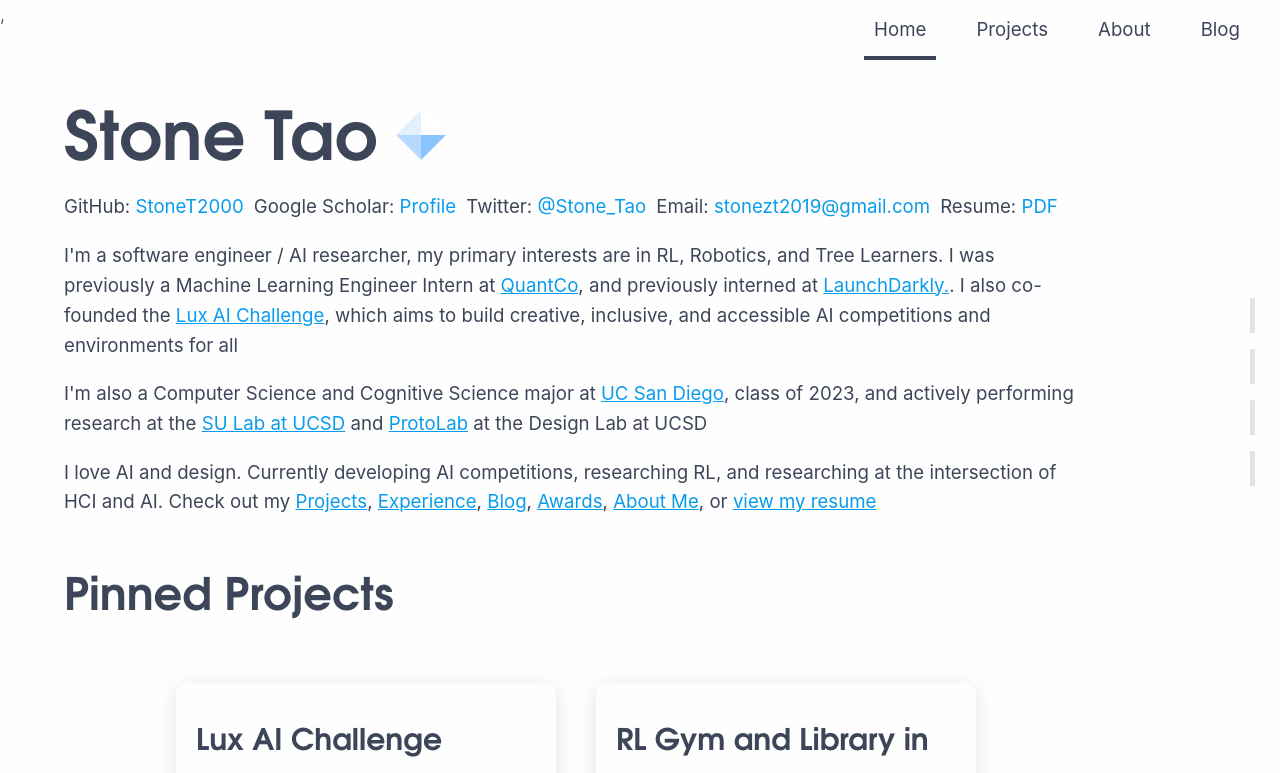
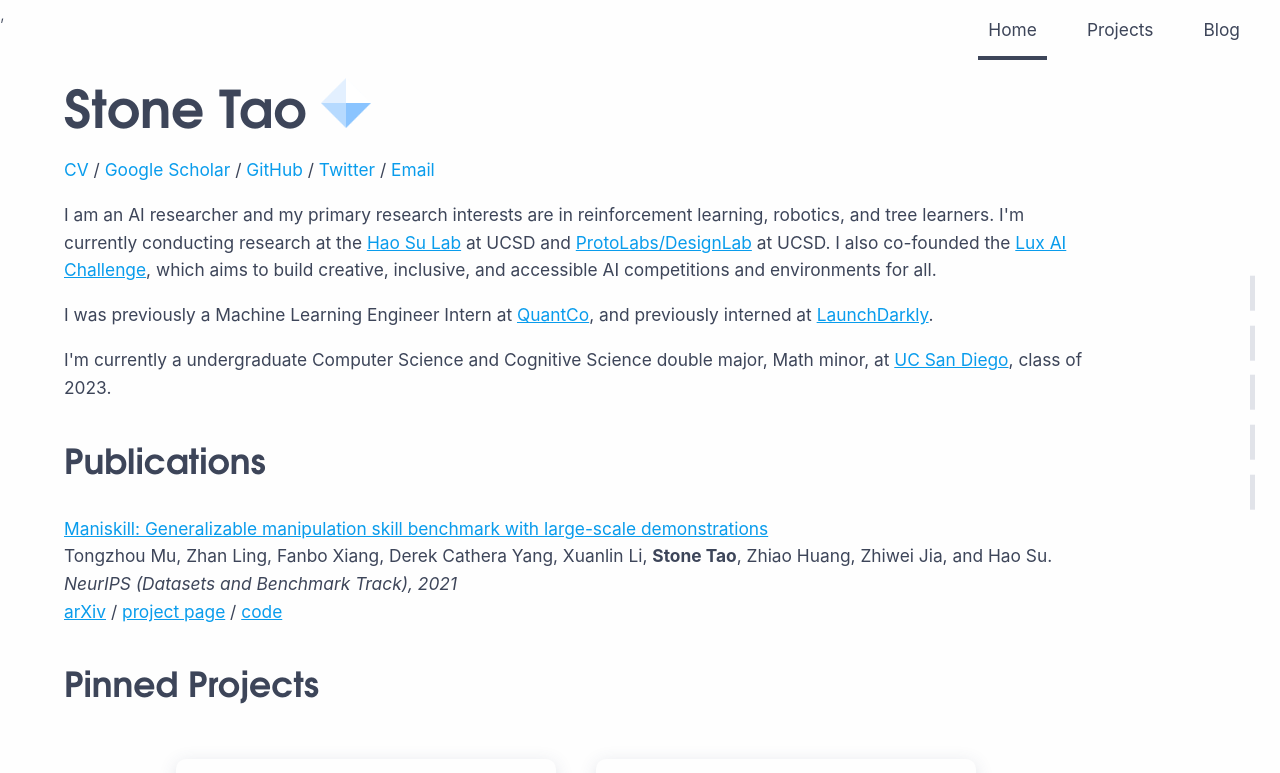
Before and after one commit to StoneT2000/StoneT2000.github.io, a React (Create React App) app: page / in a window 1280 px wide. Shown: the top 773 px of the page. Built offline with nearby package versions, Linux system fonts and the light colour scheme; what markdown-it-katex would draw is missing.

Commit message:
new website

```diff
--- a/src/App.tsx
+++ b/src/App.tsx
@@ -3,7 +3,6 @@
 import './styles/base.css';
 import Home from './pages/Home';
 import Projects from './pages/Projects';
-import About from './pages/About';
 import Blog from './pages/Blog';
 import BlogPostPage from './pages/BlogPostPage';
 import ReactGA from 'react-ga';
@@ -24,7 +23,7 @@
       <Switch>
         <Route exact path="/" component={Home} />
         <Route exact path="/projects" component={Projects} />
-        <Route exact path="/about" component={About} />
+        {/* <Route exact path="/about" component={About} /> */}
         <Route exact path="/blog" component={Blog} />
         <Route
           exact
--- a/src/components/Header/index.tsx
+++ b/src/components/Header/index.tsx
@@ -27,9 +27,9 @@
         <a href="/projects" className={active === 'Projects' ? 'active' : ''}>
           <li>Projects</li>
         </a>
-        <a href="/about" className={active === 'About' ? 'active' : ''}>
+        {/* <a href="/about" className={active === 'About' ? 'active' : ''}>
           <li>About</li>
-        </a>
+        </a> */}
         <a href="/blog/" className={active === 'Blog' ? 'active' : ''}>
           <li>Blog</li>
         </a>
--- /dev/null
+++ b/src/pages/Home/awards.ts
@@ -0,0 +1,48 @@
+export const awards = [
+  {
+    title: 'UCSD CSE Alumni Advisory Board Leadership Excellence Scholarship',
+    link: null,
+    details: '<p>Awarded scholarship in 2021 and 2022 for demonstration of leadership at UCSD and outside of UCSD</p>'
+  },
+  {
+    details: `
+    <p>
+    MIT Battlecode 2021 | Finalist, 9th overall, Won the Adapative Strategy Award - Jan. 2021 |
+    <a href="https://github.com/StoneT2000/Battlecode2021/" target="blank">
+      Bot Code
+    </a>
+    | <a href="https://www.stoneztao.com/blog/posts/20210201/">Post Mortem</a>
+  </p>
+    <p>
+    MIT Battlecode 2020 | Finalist, 5th overall, top soloist - Jan. 2020 |
+    <a href="https://github.com/StoneT2000/Battlecode2020/" target="blank">
+      Bot Code
+    </a>
+    | <a href="https://stonet2000.github.io/battlecode/2020">Post Mortem</a>
+  </p>
+  <p>
+    MIT Battlecode 2019 | Finalist, 9th overall, 4th out of high school
+    teams - Jan. 2019 |
+    <a href="https://github.com/StoneT2000/BC19/" target="blank">
+      Bot Code
+    </a>
+  </p>`,
+    link: 'http://battlecode.org/',
+    title: 'MIT Battlecode (AI Competition)',
+  },
+  {
+    title: 'Halite AI Competition',
+    link: 'https://halite.io/',
+    details: `<p>Halite 3 | Placed 66th out of 4000+ students and professionals globally. Achieved admiral status by placing above Two Sigma's base bot. 5th placed high school student out of 500+ HS students. 1st place JavaScript bot. - Nov. 2018 to Jan. 2019</p>`,
+  },
+  {
+    title: 'IEEE at UCSD Quarterly Projects++',
+    link: null,
+    details: `<p>Placed 1st with my team. Collaborated on building an IoT personal farm with auto-irrigation and time series data collection, aimed at improving the user feedback on plant growth. Contributed on database work, data integration with hardware, and data visualizers</p>`,
+  },
+  {
+    title: 'USA Mathematical Talent Search',
+    link: 'https://usamts.org/',
+    details: `<p>Silver Medal - May 2018</p>`,
+  },
+]
--- a/src/pages/Home/index.css
+++ b/src/pages/Home/index.css
@@ -20,6 +20,9 @@
   width: 100%;
   justify-content: center;
 }
+.Home .publication p {
+  margin: 0;
+}
 @media only screen and (max-width: 422px) {
   .Home #logo {
     display: none;
--- a/src/pages/Home/index.tsx
+++ b/src/pages/Home/index.tsx
@@ -9,7 +9,10 @@
 import work from './work.json';
 import logo from './logo.png';
 import { ProjectsData } from '../../data/projects';
+import { awards } from './awards';
+import publication from './publications.json';
 const Home = () => {
+  const publications = publication.data;
   const projects = [
     ProjectsData['luxai'],
     ProjectsData['rl-ts'],
@@ -18,51 +21,9 @@
 
   const works = work.data;
 
-  const awards = [
-    {
-      details: `
-      <p>
-      MIT Battlecode 2021 | Finalist, 9th overall, Won the Adapative Strategy Award – Jan. 2021 |
-      <a href="https://github.com/StoneT2000/Battlecode2021/" target="blank">
-        Bot Code
-      </a>
-      | <a href="https://www.stoneztao.com/blog/posts/20210201/">Post Mortem</a>
-    </p>
-      <p>
-      MIT Battlecode 2020 | Finalist, 5th overall, top soloist – Jan. 2020 |
-      <a href="https://github.com/StoneT2000/Battlecode2020/" target="blank">
-        Bot Code
-      </a>
-      | <a href="https://stonet2000.github.io/battlecode/2020">Post Mortem</a>
-    </p>
-    <p>
-      MIT Battlecode 2019 | Finalist, 9th overall, 4th out of high school
-      teams – Jan. 2019 |
-      <a href="https://github.com/StoneT2000/BC19/" target="blank">
-        Bot Code
-      </a>
-    </p>`,
-      link: 'http://battlecode.org/',
-      title: 'MIT Battlecode (AI Competition)',
-    },
-    {
-      title: 'Halite AI Competition',
-      link: 'https://halite.io/',
-      details: `<p>Halite 3 | Placed 66th out of 4000+ students and professionals globally. Achieved admiral status by placing above Two Sigma’s base bot. 5th placed high school student out of 500+ HS students. 1st place JavaScript bot. – Nov. 2018 to Jan. 2019</p>`,
-    },
-    {
-      title: 'IEEE at UCSD Quarterly Projects++',
-      link: null,
-      details: `<p>Placed 1st with my team. Collaborated on building an IoT personal farm with auto-irrigation and time series data collection, aimed at improving the user feedback on plant growth. Contributed on database work, data integration with hardware, and data visualizers</p>`,
-    },
-    {
-      title: 'USA Mathematical Talent Search',
-      link: 'https://usamts.org/',
-      details: `<p>Silver Medal - May 2018</p>`,
-    },
-  ];
   const tabs = [
     { name: 'Home', href: 'heading' },
+    { name: 'Publications', href: 'publications-a' },
     { name: 'Projects', href: 'projects-a' },
     { name: 'Work Experience', href: 'work-a' },
     { name: 'Awards', href: 'awards-a' },
@@ -75,7 +36,7 @@
           <title>Stone Tao's Website</title>
           <meta
             name="description"
-            content="Stone Tao's personal website with projects, a blog, resume, and the about me kind of stuff"
+            content="Stone Tao's personal website with his CV, research, projects, and blog"
           />
         </Helmet>
         <div className="Home">
@@ -85,53 +46,68 @@
           </h1>
           <div id="first-links">
             <p>
-              GitHub: <a href="https://www.github.com/stonet2000">StoneT2000</a>
-            </p>
-            <p>
-            Google Scholar: <a href="https://scholar.google.com/citations?user=GAMO0EwAAAAJ&hl=en">Profile</a>
-            </p>
-            <p>
-              Twitter: <a href="https://twitter.com/Stone_Tao">@Stone_Tao</a>
-            </p>
-            <p>
-              Email:{' '}
-              <a href="mailto:stonezt2019@gmail.com ">stonezt2019@gmail.com </a>
-            </p>
-            <p>
-              Resume: <a href="files/Stone%20Tao%20-%20Resume.pdf">PDF</a>
+              <a href="files/Stone_Tao_CV.pdf">CV</a> /{' '}
+              <a href="https://scholar.google.com/citations?user=GAMO0EwAAAAJ&hl=en">
+                Google Scholar
+              </a>{' '}
+              / <a href="https://www.github.com/stonet2000">GitHub</a> /{' '}
+              <a href="https://twitter.com/Stone_Tao">Twitter</a> /{' '}
+              <a href="mailto:stonezt2019@gmail.com ">Email</a>
             </p>
           </div>
           <p>
-            I'm a software engineer / AI researcher, my primary interests
-            are in RL, Robotics, and Tree Learners. I was previously a Machine Learning Engineer Intern at{' '}
+            I am an AI researcher and my primary research interests are in
+            reinforcement learning, robotics, and tree learners. I'm currently
+            conducting research at the{' '}
+            <a href="https://cseweb.ucsd.edu/~haosu/">Hao Su Lab</a> at UCSD and{' '}
+            <a href="http://protolab.ucsd.edu/">ProtoLabs/DesignLab</a> at UCSD. I also co-founded the{' '}
+            <a href="https://lux-ai.org">Lux AI Challenge</a>, which aims to
+            build creative, inclusive, and accessible AI competitions and
+            environments for all.
+          </p>
+          <p>
+            I was previously a Machine Learning Engineer Intern at{' '}
             <a target="blank" href="https://quantco.com/">
               QuantCo
             </a>
             , and previously interned at{' '}
             <a target="blank" href="https://launchdarkly.com/">
-              LaunchDarkly.
-            </a>
-            . I also co-founded the{' '}
-            <a href="https://lux-ai.org">Lux AI Challenge</a>, which aims to
-            build creative, inclusive, and accessible AI competitions and
-            environments for all
+              LaunchDarkly
+            </a>.
           </p>
           <p>
-            I'm also a Computer Science and Cognitive Science major at{' '}
-            <a href="https://www.ucsd.edu/">UC San Diego</a>, class of 2023, and
-            actively performing research at the{' '}
-            <a href="https://cseweb.ucsd.edu/~haosu/">SU Lab at UCSD</a> and{' '}
-            <a href="http://protolab.ucsd.edu/">ProtoLab</a> at the Design Lab
-            at UCSD
+            I'm currently a undergraduate Computer Science and Cognitive Science
+            double major, Math minor, at{' '}
+            <a href="https://www.ucsd.edu/">UC San Diego</a>, class of 2023.
           </p>
-          <p>
-            I love AI and design. Currently developing AI competitions,
-            researching RL, and researching at the intersection of HCI and AI.
-            Check out my <a href="/projects">Projects</a>,{' '}
-            <a href="#work-a">Experience</a>, <a href="/blog">Blog</a>,{' '}
-            <a href="#awards-a">Awards</a>, <a href="/about">About Me</a>, or{' '}
-            <a href="/files/Stone%20Tao%20-%20Resume.pdf">view my resume</a>
-          </p>
+          <div className="anchor" id="publications-a" />
+          <h2>Publications</h2>
+          {publications.map((publication: any) => {
+            let bolded = publication.authors;
+            bolded = bolded.replace('Stone Tao', '<strong>Stone Tao</strong>');
+            return (
+              <div className="publication" key={publication.title}>
+                <p>
+                  <a href={publication.link}>{publication.title}</a>
+                </p>
+                <p dangerouslySetInnerHTML={{ __html: bolded }}></p>
+                <p><i>{publication.venue}, {publication.year}</i></p>
+                <p>
+                  <a href={publication.link}>arXiv</a>{' '}
+                  {publication.projectpage && (
+                    <>
+                      / <a href={publication.projectpage}>project page</a>{' '}
+                    </>
+                  )}
+                  {publication.code && (
+                    <>
+                      / <a href={publication.code}>code</a>{' '}
+                    </>
+                  )}
+                </p>
+              </div>
+            );
+          })}
           <div className="anchor" id="projects-a" />
           <h2>Pinned Projects</h2>
           <div className="projects">
--- /dev/null
+++ b/src/pages/Home/publications.json
@@ -0,0 +1,13 @@
+{
+  "data": [
+    {
+      "title": "Maniskill: Generalizable manipulation skill benchmark with large-scale demonstrations",
+      "authors": "Tongzhou Mu, Zhan Ling, Fanbo Xiang, Derek Cathera Yang, Xuanlin Li, Stone Tao, Zhiao Huang, Zhiwei Jia, and Hao Su.",
+      "venue": "NeurIPS (Datasets and Benchmark Track)",
+      "year": "2021",
+      "link": "https://arxiv.org/abs/2107.14483",
+      "projectpage": "https://sapien.ucsd.edu/challenges/maniskill/2021/",
+      "code": "https://github.com/haosulab/ManiSkill"
+    }
+  ]
+}
--- a/src/styles/base.css
+++ b/src/styles/base.css
@@ -45,7 +45,7 @@
   text-rendering: optimizeLegibility;
 }
 html {
-  font-size: 14pt;
+  font-size: 13pt;
 }
 body {
   margin: 0;
@@ -66,12 +66,12 @@
 }
 h1 {
   font-family: 'TexGyre';
-  font-size: 3.6rem;
+  font-size: 3rem;
   font-weight: 500;
 }
 h2 {
   font-family: 'TexGyre';
-  font-size: 2.4rem;
+  font-size: 2rem;
   font-weight: 500;
 }
 h3 {
```
Also changed, not shown: 2 other files (tests, documents, lock files or other folders).
